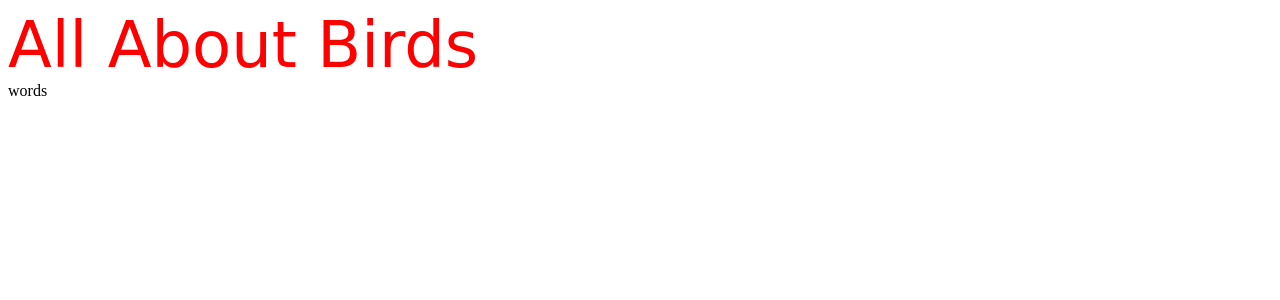
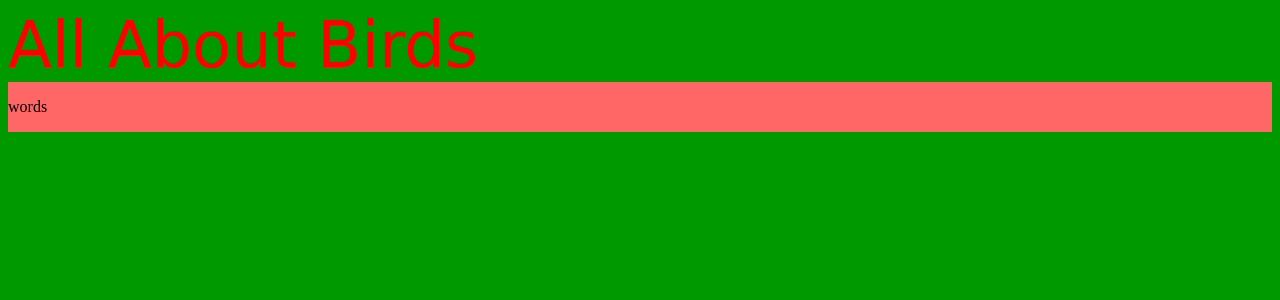
Before and after one commit to mgoldberg/StaticHTML2, a PHP site: page / in a window 1280 px wide. Shown: the top 300 px of the page. Run offline with PHP 8.4, Linux system fonts and the light colour scheme.

Commit message:
formatting

```diff
--- a/index.html
+++ b/index.html
@@ -12,7 +12,9 @@
 		</header>
 
 		<div>
-			words
+			<p>
+				words
+			</p>
 		</div>
 	</body>
 
--- a/stylesheet.css
+++ b/stylesheet.css
@@ -5,3 +5,17 @@ header{
 	font-family: cursive;
 	display:inline-block;
 }
+
+p{
+	font-size: 1em;
+	color: black;
+	display:inline-block;
+}
+
+div{
+	background-color: #ff6666;
+}
+
+body{
+	background-color: #009900;
+}
```
